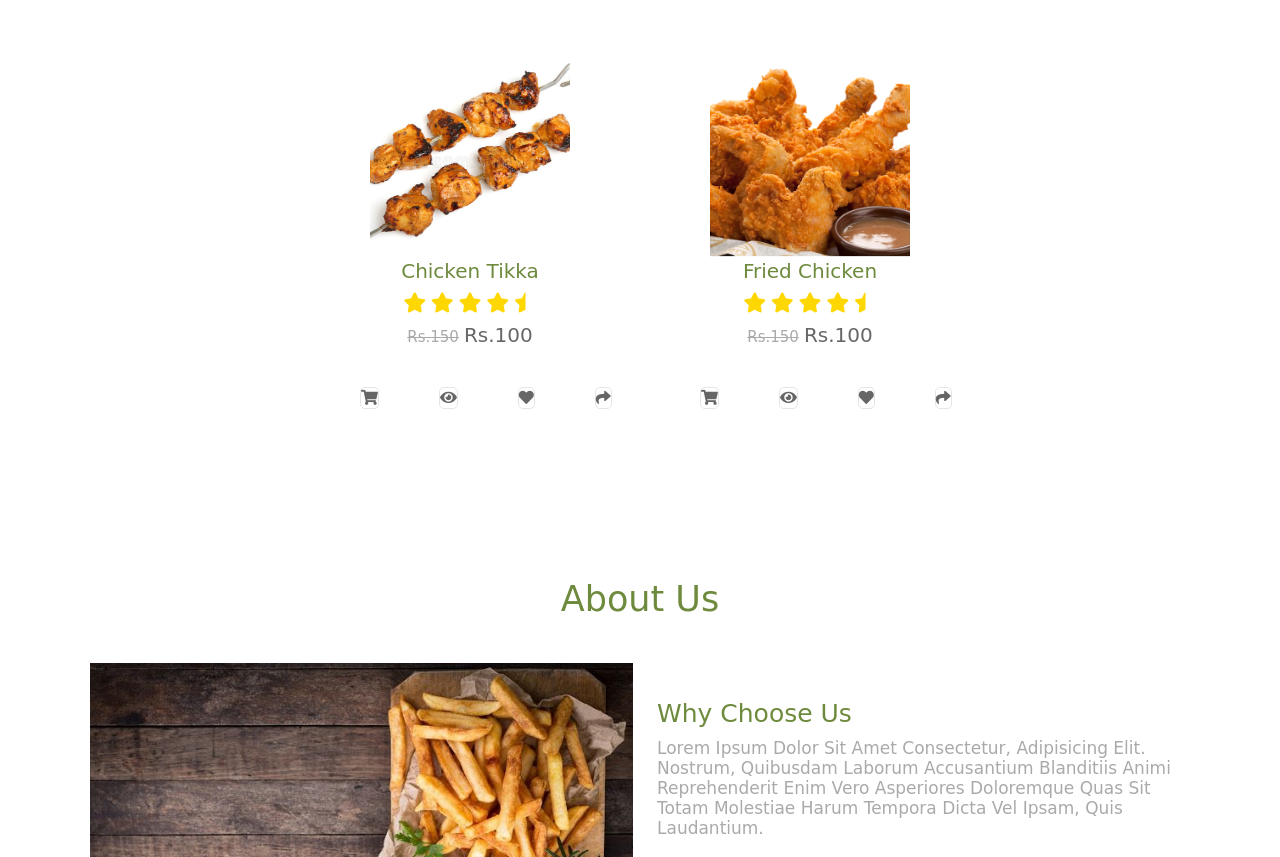
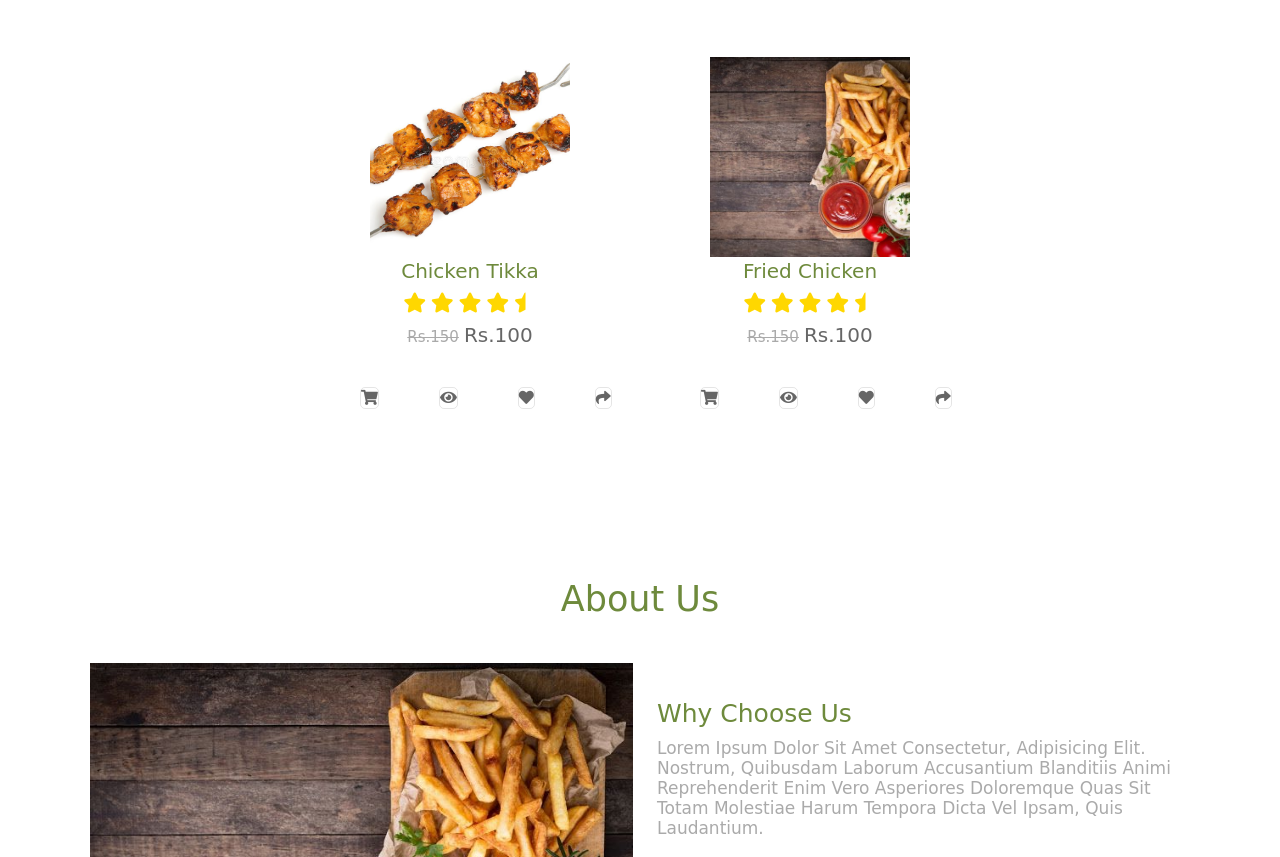
Before and after one commit to Rinti20/Roy-s_kitchen, a plain HTML site: page index.html in a window 1280 px wide. Shown: the part 1375-2232 px from the top of the page. Drawn offline with nearby package versions, Linux system fonts and the light colour scheme.

Commit message:
Update index.html

```diff
--- a/index.html
+++ b/index.html
@@ -133,7 +133,7 @@
 
             <div class="box">
 
-                <img src="/img/friedc.png" alt="">
+                <img src="/img/foods2.jpg" alt="">
                 <h3>Fried Chicken</h3>
                 <div class="stars">
                     <i class="fas fa-star"></i>
```
